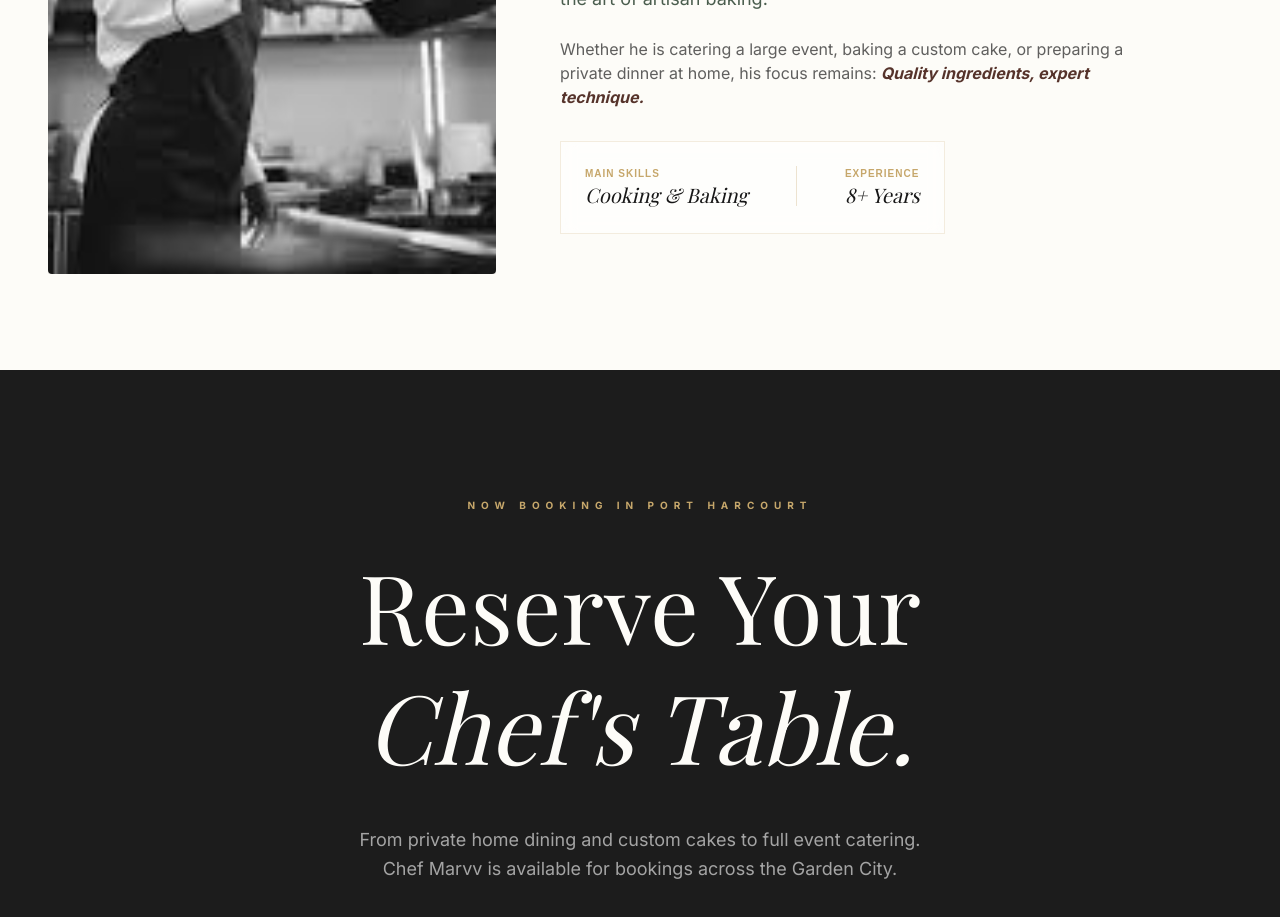
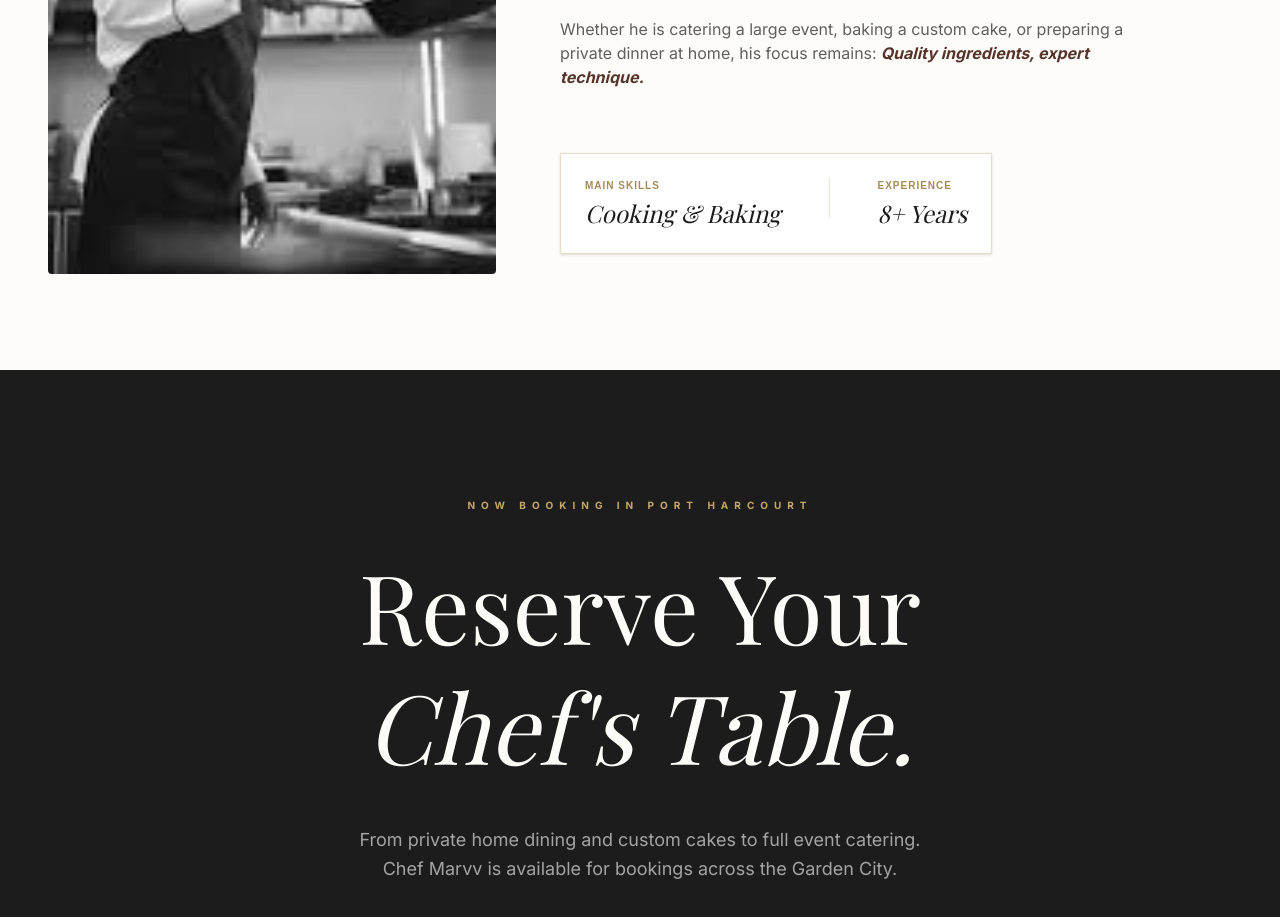
Before and after one commit to Tobore005/ChefMarvv, a Next.js app: page / in a window 1280 px wide. Shown: the part 2380-3297 px from the top of the page. Built offline with nearby package versions, Linux system fonts and the light colour scheme; a web font is replaced by a local one.

Commit message:
fix:text opacit again

```diff
--- a/app/Components/AboutChef.tsx
+++ b/app/Components/AboutChef.tsx
@@ -60,21 +60,32 @@ export default function AboutChef() {
             <motion.div
   initial={{ opacity: 0, y: 20 }}
   whileInView={{ opacity: 1, y: 0 }}
-  viewport={{ once: true, amount: 0.1 }} // 0.1 means it triggers as soon as it barely enters the screen
+  viewport={{ once: true, amount: 0.1 }}
   transition={{ duration: 0.8 }}
+  className="pt-4 md:pt-8"
 >
-  {/* The rest of your Main Skills content */}
-
-              <div className="inline-block w-full md:w-auto p-5 md:p-6 border border-[#C6A76B]/20 bg-white/50 backdrop-blur-sm">
+  {/* Added a solid background and slightly darker border for better visibility */}
+  <div className="inline-block w-full md:w-auto p-5 md:p-6 border border-[#C6A76B]/40 bg-white shadow-sm">
     <div className="flex justify-around md:justify-start md:gap-12">
       <div>
-                    <p className="text-[9px] md:text-[10px] uppercase tracking-widest text-[#C6A76B] font-bold">Main Skills</p>
-                    <p className="font-[family-name:var(--font-playfair)] italic text-lg md:text-xl">Cooking & Baking</p>
+        {/* Made this slightly darker gold and font-extrabold to prevent "fading" */}
+        <p className="text-[10px] uppercase tracking-widest text-[#A68A56] font-extrabold mb-1">
+          Main Skills
+        </p>
+        <p className="font-[family-name:var(--font-playfair)] italic text-lg md:text-2xl text-[#1C1C1C]">
+          Cooking & Baking
+        </p>
       </div>
+
       <div className="w-[1px] h-10 bg-[#C6A76B]/30" />
+
       <div>
-                    <p className="text-[9px] md:text-[10px] uppercase tracking-widest text-[#C6A76B] font-bold">Experience</p>
-                    <p className="font-[family-name:var(--font-playfair)] italic text-lg md:text-xl">8+ Years</p>
+        <p className="text-[10px] uppercase tracking-widest text-[#A68A56] font-extrabold mb-1">
+          Experience
+        </p>
+        <p className="font-[family-name:var(--font-playfair)] italic text-lg md:text-2xl text-[#1C1C1C]">
+          8+ Years
+        </p>
       </div>
     </div>
   </div>
```
Lines whose indentation alone changed are shown as unchanged.
